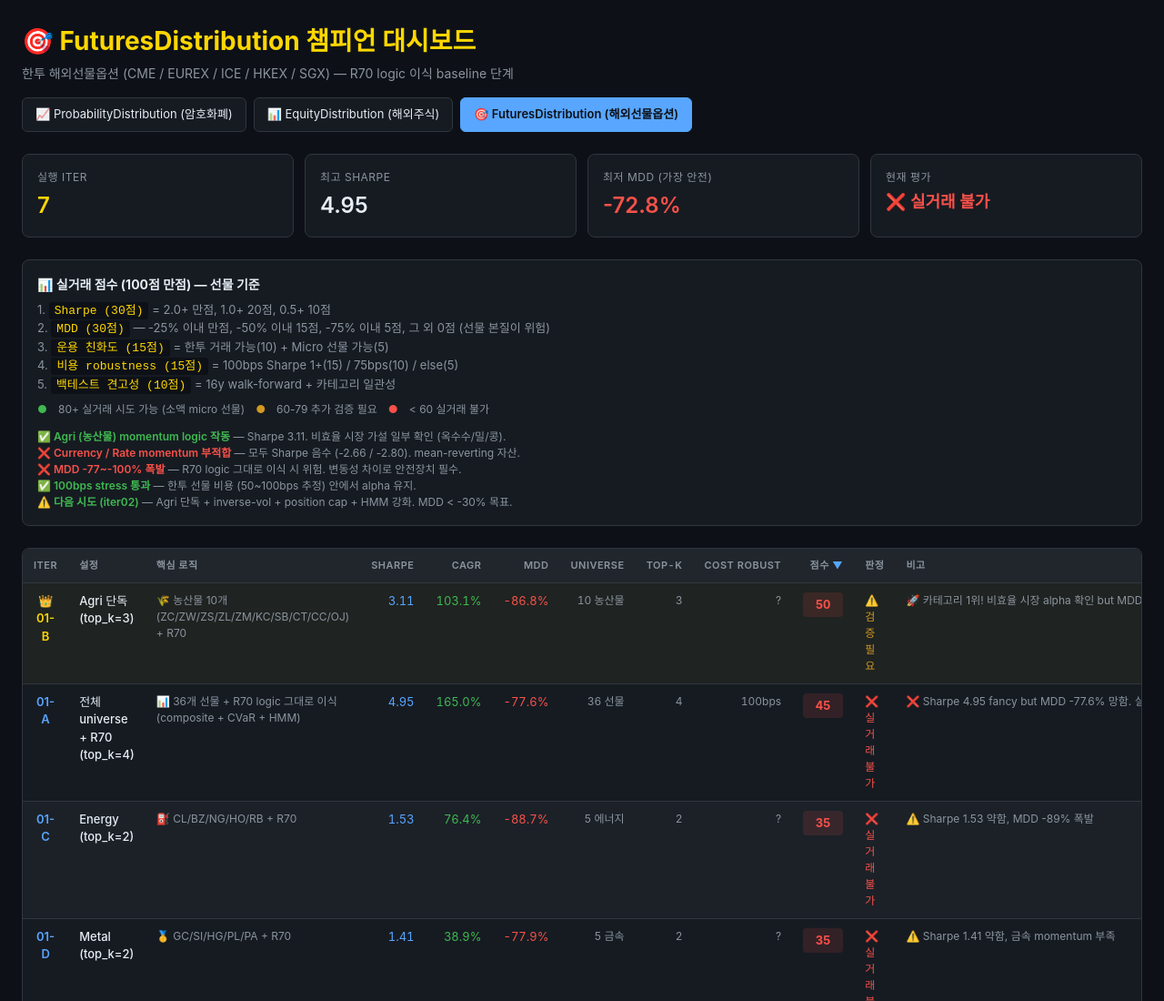
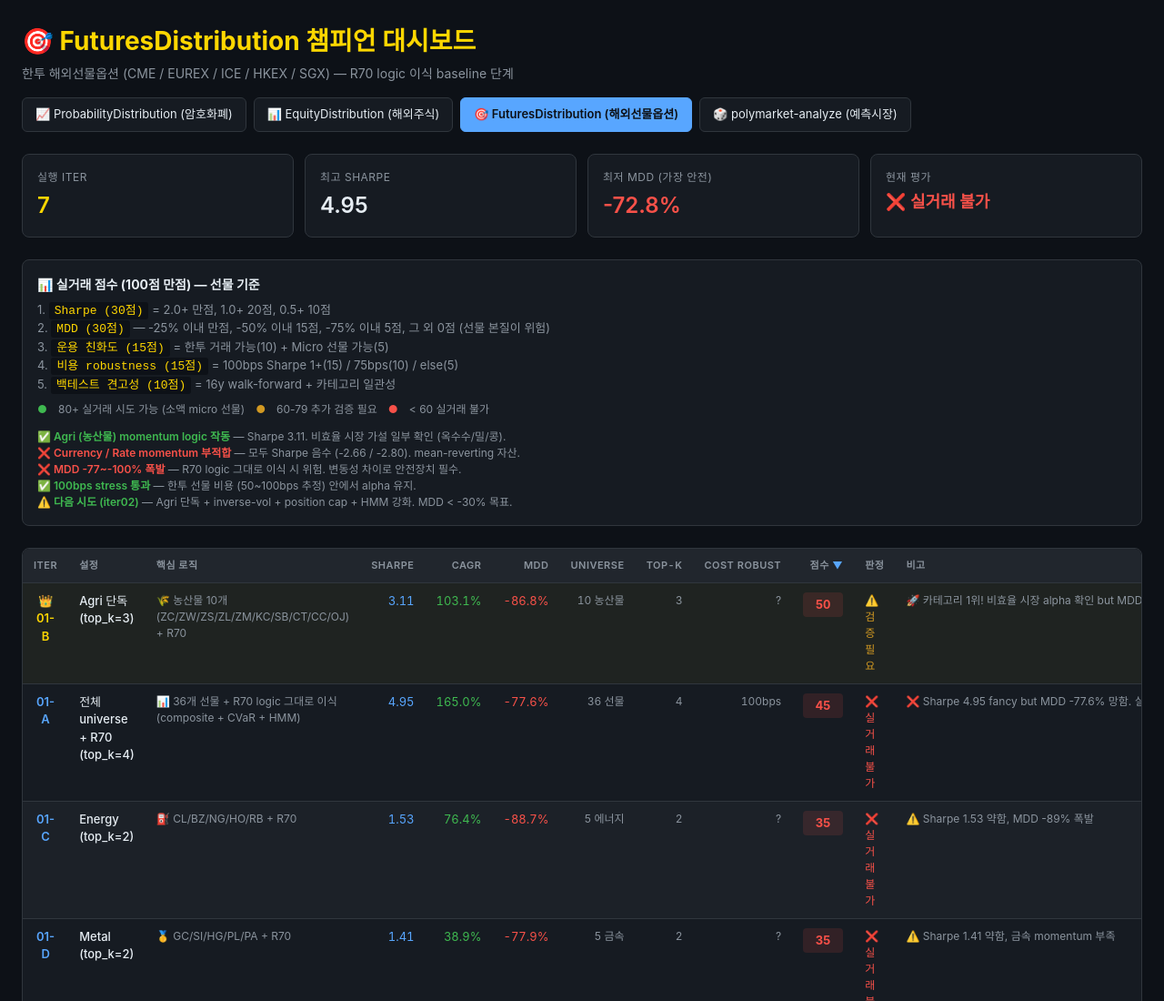
Before and after one commit to star8909/FuturesDistribution, a plain HTML site: page dashboard/index.html in a window 1280 px wide. Shown: the top 1100 px of the page at 91% size. Drawn offline with Linux system fonts and the light colour scheme.

Commit message:
dashboard nav: polymarket-analyze 추가

```diff
--- a/dashboard/index.html
+++ b/dashboard/index.html
@@ -91,6 +91,7 @@
   <a href="../../ProbabilityDistribution/dashboard/index.html">📈 ProbabilityDistribution (암호화폐)</a>
   <a href="../../EquityDistribution/dashboard/index.html">📊 EquityDistribution (해외주식)</a>
   <a class="active">🎯 FuturesDistribution (해외선물옵션)</a>
+  <a href="../../polymarket-analyze/dashboard/index.html">🎲 polymarket-analyze (예측시장)</a>
 </nav>
 
 <div class="stats">
```
